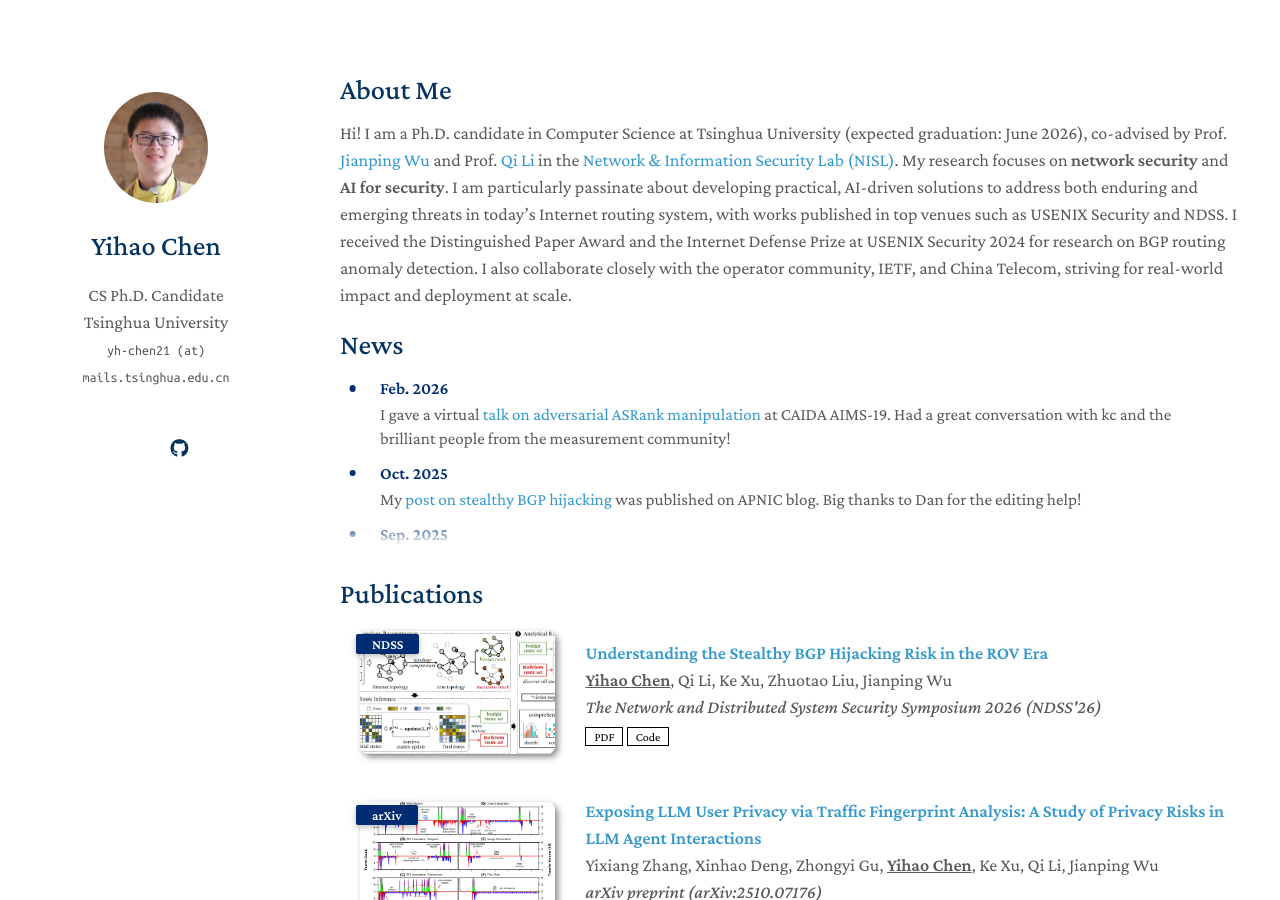
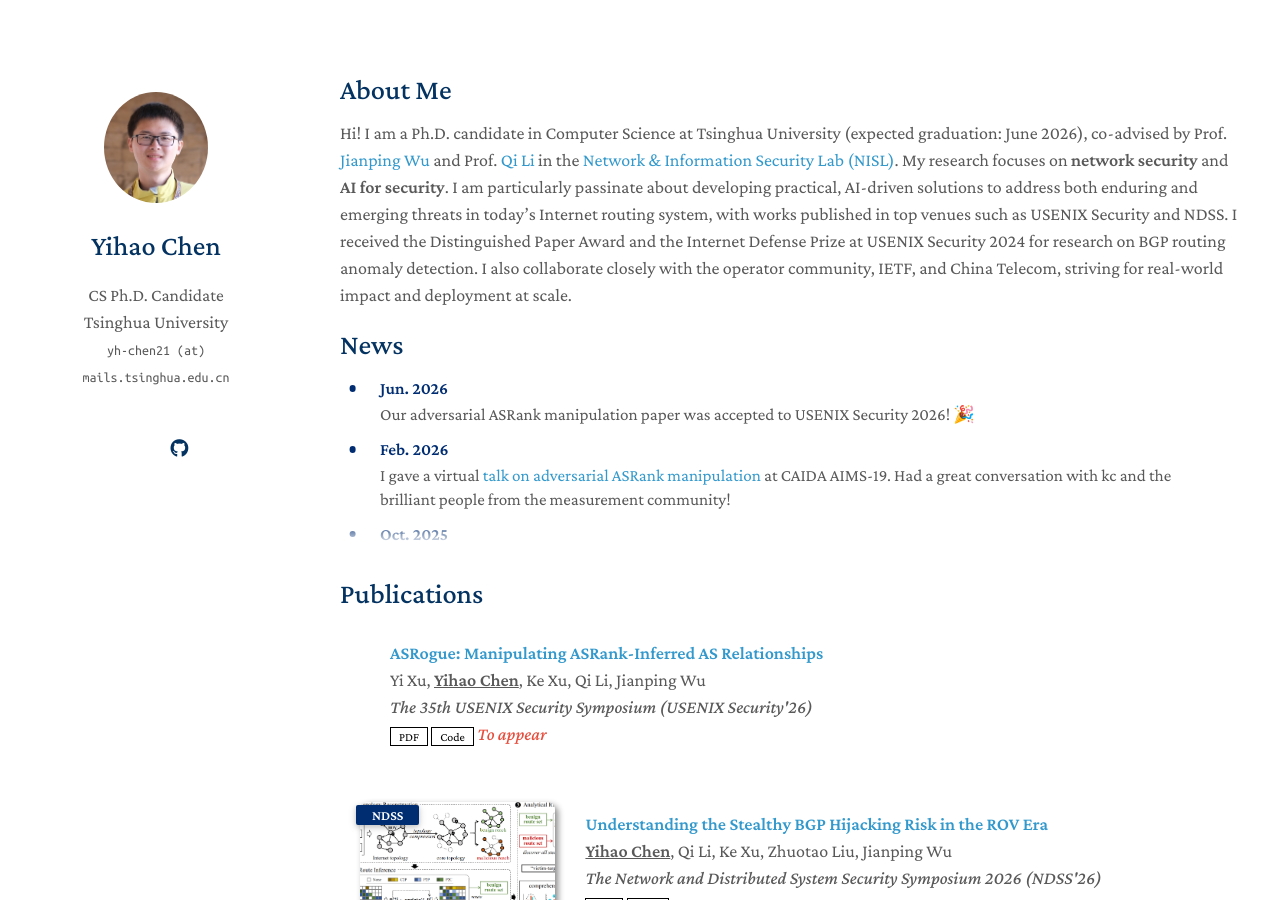
Before and after one commit to PorcupineAndrew/homepage, a Jekyll site: the page built from index.md, in a window 1280 px wide and 900 px high. Built offline with Jekyll 4.4.1, drawn with Linux system fonts in a browser that asks for light colours; a style sheet for code colours, icons or effects is not loaded; our own code applies the rules of GitHub Pages for plain Markdown files.

Commit message:
update publications

```diff
--- a/_data/news.yml
+++ b/_data/news.yml
@@ -1,4 +1,7 @@
 main:
+  - date: Jun. 2026
+    content: Our adversarial ASRank manipulation paper was accepted to USENIX Security 2026! 🎉
+
   - date: Feb. 2026
     content: I gave a virtual <a href="https://drive.google.com/file/d/1xnKxTxuDcybMrjZArLS6HKAJqhVtLuIw/view?usp=drive_link">talk on adversarial ASRank manipulation</a> at CAIDA AIMS-19. Had a great conversation with kc and the brilliant people from the measurement community!
 
--- a/_data/publications.yml
+++ b/_data/publications.yml
@@ -1,4 +1,11 @@
 main:
+  - title: "ASRogue: Manipulating ASRank-Inferred AS Relationships"
+    authors: Yi Xu, <b><u>Yihao Chen</u></b>, Ke Xu, Qi Li, Jianping Wu
+    conference_short: USENIX Security
+    conference: The 35th USENIX Security Symposium (USENIX Security'26)
+    pdf: https://drive.google.com/file/d/1bmh73CSTKb75GAyA1n-6zt6Vpb1nUC43/view?usp=drive_link
+    code: https://doi.org/10.5281/zenodo.20397489
+    notes: "To appear"
 
   - title: "Understanding the Stealthy BGP Hijacking Risk in the ROV Era"
     authors: <b><u>Yihao Chen</u></b>, Qi Li, Ke Xu, Zhuotao Liu, Jianping Wu
```
